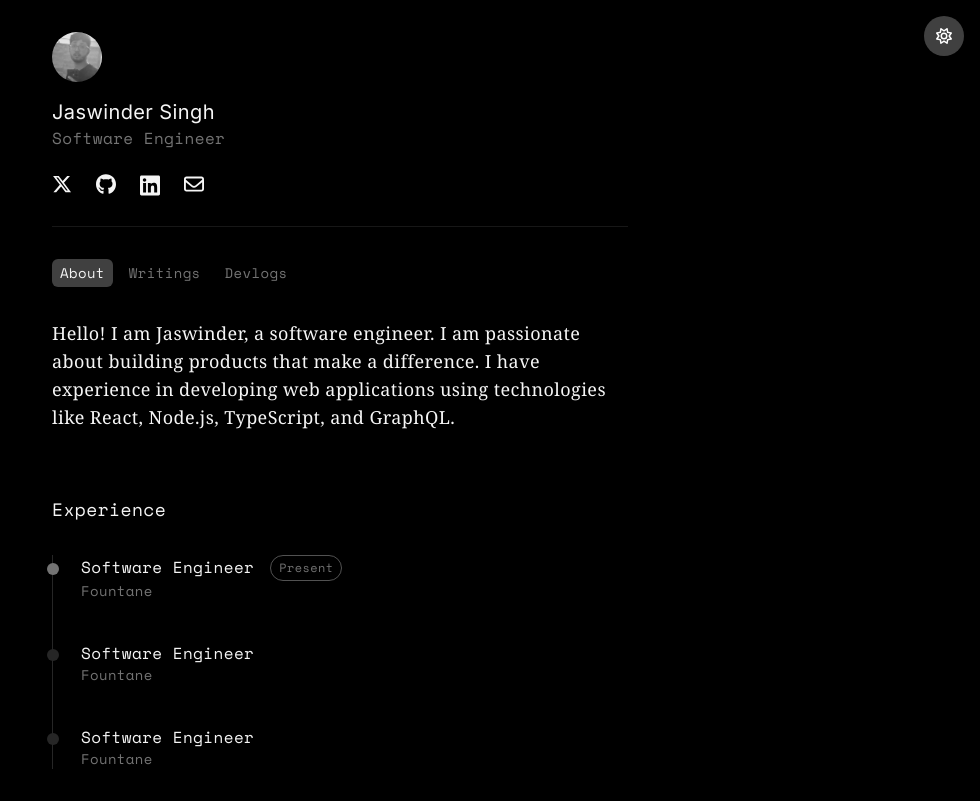
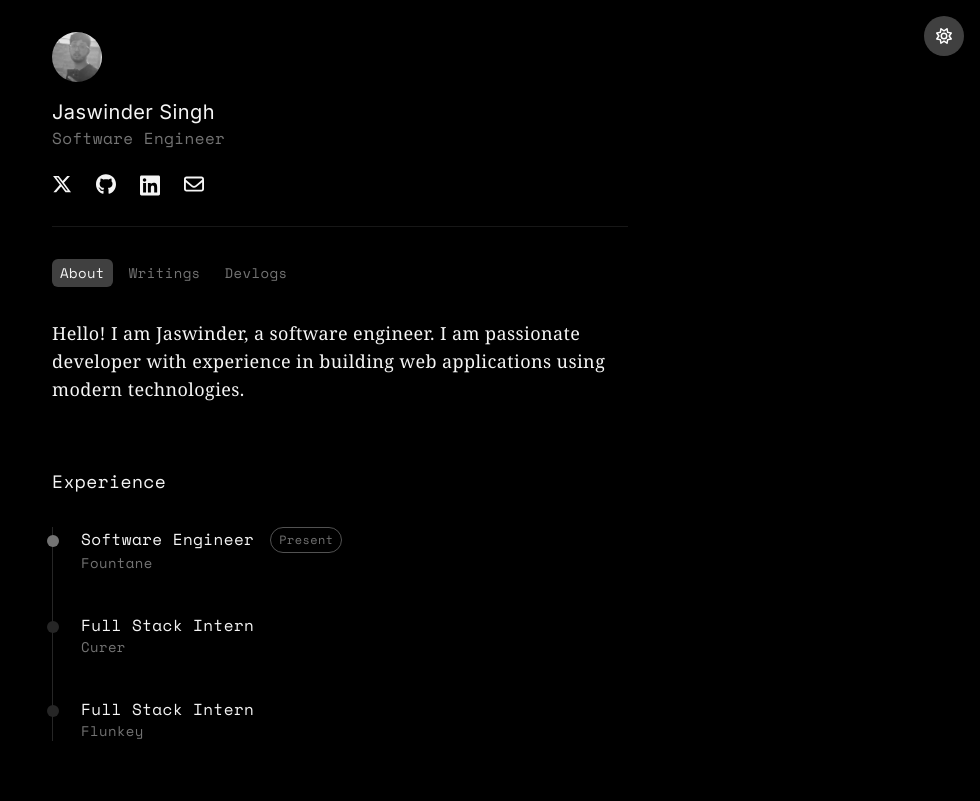
Before and after one commit to jassi-singh/me, a Next.js app: page / in a window 1280 px wide. Shown: the whole page, without its empty margins (300-1280 px from the left). Built offline with nearby package versions, Linux system fonts and the light colour scheme.

Commit message:
fixed text & removed dummy data

```diff
--- a/app/page.tsx
+++ b/app/page.tsx
@@ -4,13 +4,11 @@ export default function Home() {
   return (
     <>
       <p className="font-serif text-lg">
-        Hello! I am Jaswinder, a software engineer. I am passionate about
-        building products that make a difference. I have experience in
-        developing web applications using technologies like React, Node.js,
-        TypeScript, and GraphQL.
+        Hello! I am Jaswinder, a software engineer. I am passionate developer
+        with experience in building web applications using modern technologies.
       </p>
 
-      <div className="my-16"/>
+      <div className="my-16" />
 
       <Experience />
     </>
--- a/components/experience.tsx
+++ b/components/experience.tsx
@@ -12,9 +12,9 @@ export default function Experience() {
           present
         />
 
-        <ExperienceItem position="Software Engineer" company="Fountane" />
+        <ExperienceItem position="Full Stack Intern" company="Curer" />
 
-        <ExperienceItem position="Software Engineer" company="Fountane" />
+        <ExperienceItem position="Full Stack Intern" company="Flunkey" />
       </ul>
     </>
   );
--- a/markdown/devlogs/types-in-go.mdx
+++ /dev/null
@@ -1,2 +0,0 @@
-# Types in GO
-Go is a versatile language you can do any thing with it.
--- a/markdown/writings/tanstack-caching.mdx
+++ /dev/null
@@ -1 +0,0 @@
-# Tanstack caching
```
